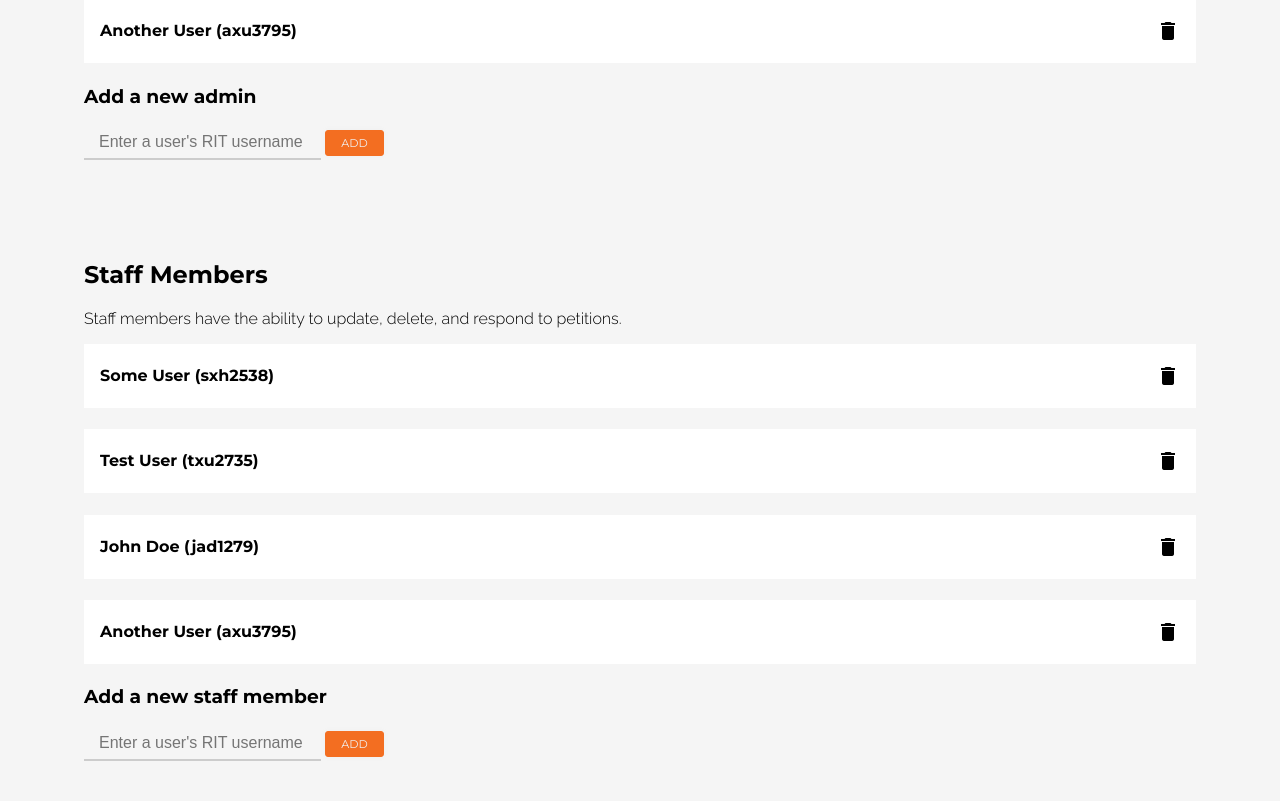
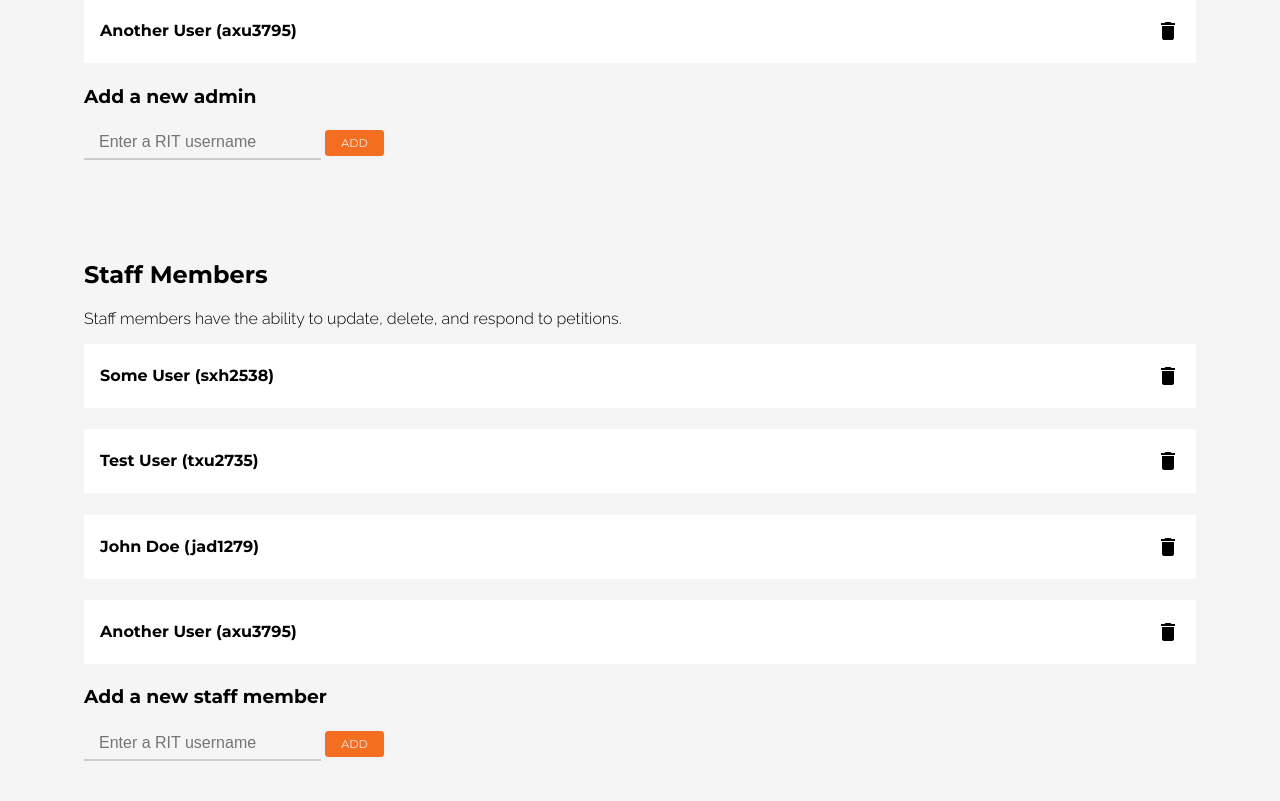
Before and after one commit to ritstudentgovernment/PawPrints, a Django app: template profile/templates/staff_manage.html in a window 1280 px wide. Shown: the part 538-1339 px from the top of the page. Run offline with Django 3.2, Linux system fonts and the light colour scheme; the template is opened without the code that fills it: values that come from a table or form of the project are taken from there, others are empty; data comes from the database, SQL or seed files in the repository; parts of the project's set-up code (start-up, migrations or seed data) failed here and were passed over; some libraries are stand-ins or nearby versions.

Commit message:
Updates Staff Panel

```diff
--- a/profile/templates/staff_manage.html
+++ b/profile/templates/staff_manage.html
@@ -82,7 +82,7 @@
             <div>
                 <label for="newSuperUserSearch">
                     <h3>Add a new admin</h3>
-                    <input id="newSuperUserSearch" placeholder="Enter a user's RIT username" name="superUserSearch" class="material-input user-search" />
+                    <input id="newSuperUserSearch" placeholder="Enter a RIT username" name="superUserSearch" class="material-input user-search" />
                 </label>
                 <button class="material-button material material-hover material-shadow cursor add-team-member" data-role="superuser">Add</button>
             </div>
@@ -97,7 +97,7 @@
             <div>
                 <label for="newStaffMemberSearch">
                     <h3>Add a new staff member</h3>
-                    <input id="newStaffMemberSearch" placeholder="Enter a user's RIT username" name="newStaffMemberSearch" class="material-input user-search" />
+                    <input id="newStaffMemberSearch" placeholder="Enter a RIT username" name="newStaffMemberSearch" class="material-input user-search" />
                 </label>
                 <button class="material-button material material-hover material-shadow cursor add-team-member" data-role="staff_member">Add</button>
             </div>
```
